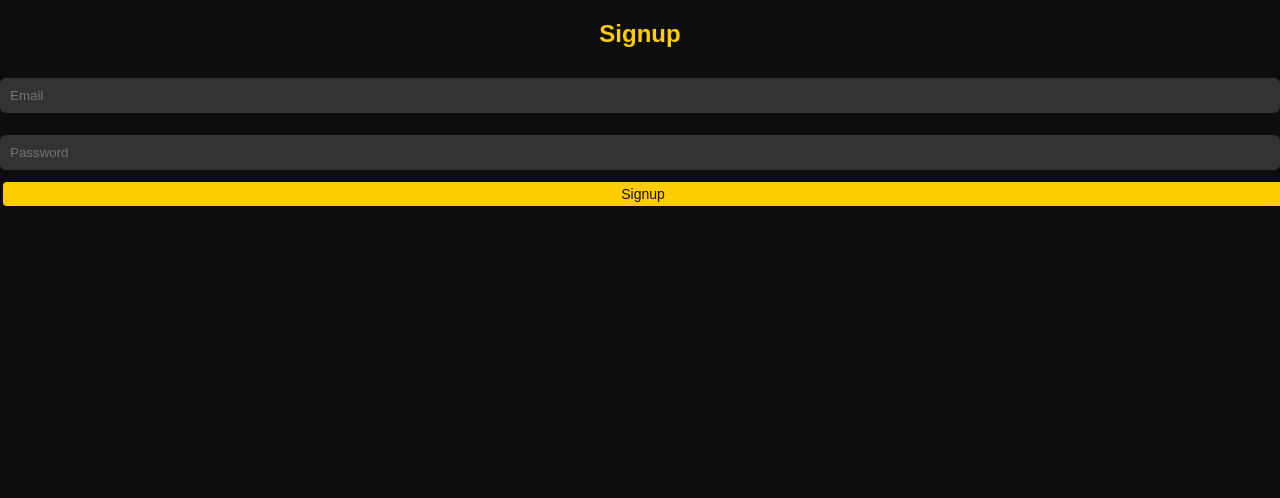
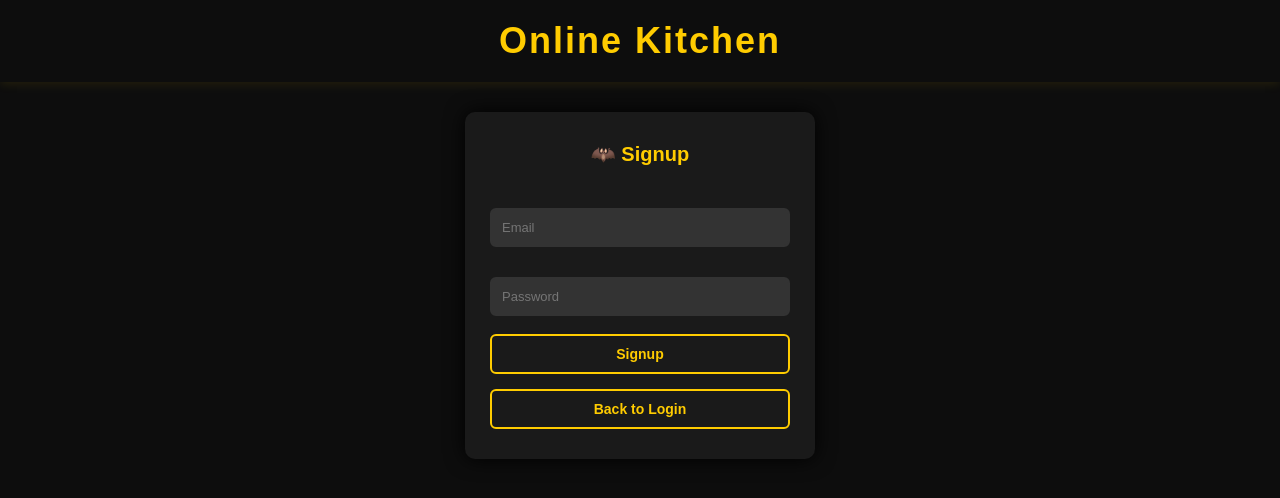
Before and after one commit to Sheshanathan/food-menu-app, a React (Vite) app: page /signup in a window 1280 px wide. Shown: the top 498 px of the page. Built offline with nearby package versions, Linux system fonts and the light colour scheme; no server answers.

Commit message:
modified styles

```diff
--- a/index.html
+++ b/index.html
@@ -1,4 +1,9 @@
 <!doctype html>
+<link
+  href="https://fonts.googleapis.com/css2?family=Bebas+Neue&family=Montserrat:wght@400;500;600&display=swap"
+  rel="stylesheet"
+/>
+
 <html lang="en">
   <head>
     <meta charset="UTF-8" />
--- a/src/pages/Login.jsx
+++ b/src/pages/Login.jsx
@@ -19,13 +19,28 @@ function Login() {
   };
 
   return (
-    <div>
-      <h2>Login</h2>
-      <input placeholder="Email" onChange={e => setEmail(e.target.value)} />
-      <input placeholder="Password" type="password" onChange={e => setPassword(e.target.value)} />
-      <button onClick={login}>Login</button>
-      <button type="button" className="link-btn" onClick={() => navigate("/signup")}>Create account</button>
-    </div>
+    <>
+      <h1 className="app-title">Online Kitchen</h1>
+      <div className="login-container">
+        <div className="login-card">
+          <h2>🦇 Login</h2>
+          <input
+            placeholder="Email"
+            type="email"
+            value={email}
+            onChange={e => setEmail(e.target.value)}
+          />
+          <input
+            placeholder="Password"
+            type="password"
+            value={password}
+            onChange={e => setPassword(e.target.value)}
+          />
+          <button onClick={login}>Login</button>
+          <button onClick={() => navigate("/signup")}>Signup</button>
+        </div>
+      </div>
+    </>
   );
 }
 
--- a/src/pages/Menu.jsx
+++ b/src/pages/Menu.jsx
@@ -96,18 +96,19 @@ function Menu() {
   };
 
   return (
-    <div className="container">
+    <>
+      <h1 className="app-title">Online Kitchen</h1>
+      <div className="container">
       <div className="card">
 
         {/* MENU SECTION */}
         <h2>Food Menu 🍽️</h2>
         {foods.map(food => (
-          <div key={food.id} style={{ marginBottom: "10px" }}>
-            <strong>{food.name}</strong> - ₹{food.price}
-            <button
-              style={{ marginLeft: "10px" }}
-              onClick={() => addToCart(food)}
-            >
+          <div key={food.id} className="menu-item-row">
+            <div>
+              <strong>{food.name}</strong> - ₹{food.price}
+            </div>
+            <button onClick={() => addToCart(food)}>
               Add
             </button>
           </div>
@@ -142,8 +143,9 @@ function Menu() {
   </div>
 ))}
 
-
-        <h3>Total Amount: ₹{totalAmount}</h3>
+        <div className="total-amount">
+          <h3>Total Amount: ₹{totalAmount}</h3>
+        </div>
 
         <input
           placeholder="Enter delivery location"
@@ -152,7 +154,7 @@ function Menu() {
         />
 
         <button
-          style={{ marginTop: "10px" }}
+          className="place-order-button"
           onClick={placeOrder}
           disabled={!location || cart.length === 0}
         >
@@ -160,7 +162,8 @@ function Menu() {
         </button>
 
       </div>
-    </div>
+      </div>
+    </>
   );
 }
 
--- a/src/pages/Signup.jsx
+++ b/src/pages/Signup.jsx
@@ -19,12 +19,16 @@ function Signup() {
   };
 
   return (
-    <div>
-      <h2>Signup</h2>
-      <input placeholder="Email" onChange={e => setEmail(e.target.value)} />
-      <input placeholder="Password" type="password" onChange={e => setPassword(e.target.value)} />
-      <button onClick={signup}>Signup</button>
-    </div>
+    <>
+      <h1 className="app-title">Online Kitchen</h1>
+      <div className="login-card">
+        <h2>🦇 Signup</h2>
+        <input placeholder="Email" onChange={e => setEmail(e.target.value)} />
+        <input placeholder="Password" type="password" onChange={e => setPassword(e.target.value)} />
+        <button onClick={signup}>Signup</button>
+        <button onClick={() => navigate("/login")}>Back to Login</button>
+      </div>
+    </>
   );
 }
 
--- a/src/styles.css
+++ b/src/styles.css
@@ -1,185 +1,132 @@
+/* ===== Reset & Body ===== */
 * {
   box-sizing: border-box;
-  font-family: Arial, sans-serif;
+  font-family: "Arial", sans-serif;
+  margin: 0;
+  padding: 0;
 }
 
 body {
+  background: #0d0d0d; /* dark background */
+  color: #fff;
+  font-family: "Gill Sans", "Arial", sans-serif;
   margin: 0;
-  background: #f4f6f8;
+  padding: 0;
 }
 
+/* ===== Container: Two-Column Layout ===== */
 .container {
-  width: 100%;
-  height: 100vh;
   display: flex;
   justify-content: center;
-  align-items: center;
+  gap: 20px;
+  padding: 20px;
+  flex-wrap: wrap; /* responsive */
+  position: relative;
 }
 
+/* ===== Card Styling ===== */
 .card {
-  background: white;
-  padding: 25px;
-  width: 320px;
-  border-radius: 8px;
-  box-shadow: 0 0 10px rgba(0,0,0,0.1);
+  background: #1a1a1a;
+  border-radius: 10px;
+  box-shadow: 0 0 20px #000;
+  padding: 20px;
+  flex: 1 1 350px;
+  max-width: 400px;
+  position: relative; /* for watermark */
 }
 
-.card h2 {
-  text-align: center;
-  margin-bottom: 20px;
+/* ===== Bat Watermark ===== */
+.card::before {
+  content: "🦇";
+  position: absolute;
+  font-size: 120px;
+  color: rgba(255, 204, 0, 0.05);
+  top: 20px;
+  left: 20px;
+  pointer-events: none;
 }
 
-input {
-  width: 100%;
-  padding: 10px;
-  margin-bottom: 12px;
-  border-radius: 5px;
-  border: 1px solid #ccc;
+/* ===== Headings ===== */
+h1 {
+  color: #ffcc00;
+  text-align: center;
+  font-size: 36px;
+  font-weight: bold;
+  margin: 0;
+  padding: 20px 0;
+  margin-bottom: 30px;
+  letter-spacing: 2px;
 }
 
-button {
-  width: 100%;
-  padding: 10px;
-  background: #ff5722;
-  color: white;
-  border: none;
-  border-radius: 5px;
-  cursor: pointer;
+.app-title {
+  position: sticky;
+  top: 0;
+  background: #0d0d0d;
+  z-index: 10;
+  box-shadow: 0 2px 10px rgba(255, 204, 0, 0.1);
 }
 
-button:hover {
-  background: #e64a19;
+h2, h3 {
+  color: #ffcc00;
+  text-align: center;
+  margin-bottom: 15px;
 }
 
-button:disabled {
-  background: #ccc;
-  cursor: not-allowed;
+/* ===== Menu Items ===== */
+.menu-item {
+  display: flex;
+  justify-content: space-between;
+  align-items: center;
+  background: #262626;
+  padding: 8px;
+  margin-bottom: 12px;
+  border-radius: 6px;
+  transition: all 0.2s ease;
 }
 
-/* Small link-like button used for secondary actions */
-.link-btn {
-  width: auto;
-  padding: 8px 10px;
-  background: transparent;
-  color: #ff5722;
-  border: 1px solid transparent;
+.menu-item-row {
+  display: flex;
+  justify-content: space-between;
+  align-items: center;
+  gap: 10px;
+  margin-bottom: 10px;
+  padding: 8px;
+  background: #262626;
   border-radius: 6px;
-  cursor: pointer;
-  text-decoration: underline;
-  font-weight: 600;
-}
-.link-btn:hover { background: rgba(255,87,34,0.06); }
-
-.link {
-  text-align: center;
-  margin-top: 10px;
-  color: #ff5722;
-  cursor: pointer;
 }
 
-.card button {
-  margin-right: 5px;
-  margin-top: 5px;
+.menu-item:hover {
+  background: #333;
+  transform: scale(1.02);
 }
+
+/* ===== Cart Items ===== */
 .cart-item {
   display: flex;
   justify-content: space-between;
   align-items: center;
+  background: #262626;
+  padding: 8px;
   margin-bottom: 10px;
+  border-radius: 6px;
+  transition: all 0.3s ease;
 }
 
-.cart-controls {
-  display: flex;
-  align-items: center;
+.cart-item:hover {
+  background: #333;
+  transform: scale(1.01);
 }
 
-.cart-controls button {
-  padding: 4px 8px;
-  margin: 0 3px;
-  font-size: 14px;
-  width: auto;
+.cart-item-added {
+  animation: fadeIn 0.4s;
 }
 
-.cart-controls span {
-  min-width: 20px;
-  text-align: center;
-  font-weight: bold;
+@keyframes fadeIn {
+  0% { opacity: 0; transform: translateX(-10px); }
+  100% { opacity: 1; transform: translateX(0); }
 }
 
-.remove-btn {
-  background: #ccc;
-  color: black;
-}
-
-/* General Reset */
-* {
-  box-sizing: border-box;
-  font-family: "Arial", sans-serif;
-}
-
-body {
-  margin: 0;
-  background: #0d0d0d; /* dark background */
-  color: #fff;
-}
-
-/* Container & Card */
-.container {
-  width: 100%;
-  min-height: 100vh;
-  display: flex;
-  justify-content: center;
-  align-items: flex-start;
-  padding: 20px;
-}
-
-.card {
-  background: #1a1a1a;
-  padding: 25px;
-  width: 400px;
-  border-radius: 10px;
-  box-shadow: 0 0 20px #000;
-}
-
-/* Headings */
-h2, h3 {
-  color: #ffcc00; /* batman yellow */
-  text-align: center;
-}
-
-/* Menu Items */
-.menu-item, .cart-item {
-  display: flex;
-  justify-content: space-between;
-  align-items: center;
-  margin-bottom: 12px;
-  padding: 8px;
-  border-radius: 6px;
-  background: #262626;
-}
-
-/* Buttons */
-button {
-  padding: 4px 8px;
-  margin: 0 3px;
-  font-size: 14px;
-  border: none;
-  border-radius: 4px;
-  cursor: pointer;
-  background: #ffcc00;
-  color: #0d0d0d;
-}
-
-button:hover {
-  background: #e6b800;
-}
-
-button:disabled {
-  background: #555;
-  cursor: not-allowed;
-}
-
-/* Cart controls */
+/* ===== Cart Controls ===== */
 .cart-controls {
   display: flex;
   align-items: center;
@@ -191,19 +138,190 @@ button:disabled {
   font-weight: bold;
 }
 
-/* Remove Button */
+/* ===== Buttons ===== */
+button {
+  padding: 4px 8px;
+  margin: 0 3px;
+  font-size: 14px;
+  border: 2px solid #ffcc00;
+  border-radius: 4px;
+  background: #1a1a1a;
+  color: #ffcc00;
+  cursor: pointer;
+  transition: all 0.2s ease;
+}
+
+button:hover:enabled {
+  background: #ffcc00;
+  color: #0d0d0d;
+  box-shadow: 0 0 8px #ffcc00;
+  animation: pulse 0.5s;
+}
+
+@keyframes pulse {
+  0% { transform: scale(1); }
+  50% { transform: scale(1.08); }
+  100% { transform: scale(1); }
+}
+
+button:disabled {
+  background: #555;
+  border-color: #888;
+  color: #888;
+  cursor: not-allowed;
+}
+
+/* ===== Remove Button ===== */
 .remove-btn {
   background: #ff3300;
   color: #fff;
+  border-color: #ff3300;
 }
 
-/* Input */
+.remove-btn:hover {
+  background: #ff4d4d;
+  box-shadow: 0 0 8px #ff4d4d;
+}
+
+/* ===== Total Amount ===== */
+.total-amount {
+  margin-top: 20px;
+  margin-bottom: 15px;
+  padding: 10px;
+  background: #262626;
+  border-radius: 6px;
+  text-align: center;
+}
+
+.total-amount h3 {
+  margin-bottom: 0;
+  font-size: 18px;
+}
+
+/* ===== Input ===== */
 input {
   width: 100%;
   padding: 10px;
-  margin-top: 10px;
+  margin-top: 15px;
+  margin-bottom: 0;
   border-radius: 6px;
   border: none;
   background: #333;
   color: #fff;
+  font-size: 14px;
 }
+
+/* ===== Place Order Button ===== */
+.place-order-button {
+  width: 100%;
+  margin-top: 15px;
+  padding: 10px;
+  border-radius: 6px;
+  border: 2px solid #ffcc00;
+  background: #1a1a1a;
+  color: #ffcc00;
+  font-weight: bold;
+  cursor: pointer;
+  font-size: 16px;
+  transition: all 0.2s ease;
+}
+
+.place-order-button:hover:enabled {
+  background: #ffcc00;
+  color: #0d0d0d;
+  box-shadow: 0 0 8px #ffcc00;
+}
+
+.place-order-button:disabled {
+  background: #555;
+  border-color: #888;
+  color: #888;
+  cursor: not-allowed;
+}
+
+/* ===== Login Card ===== */
+.login-container {
+  display: flex;
+  justify-content: center;
+  align-items: center;
+  min-height: calc(100vh - 150px);
+  padding: 20px;
+}
+
+.login-card {
+  background: #1a1a1a;
+  border-radius: 10px;
+  box-shadow: 0 0 20px #000;
+  padding: 30px 25px;
+  width: 100%;
+  max-width: 350px;
+  margin: 0 auto;
+  display: flex;
+  flex-direction: column;
+  align-items: center;
+  gap: 12px;
+  position: relative;
+  min-height: auto;
+}
+
+/* Heading */
+.login-card h2 {
+  color: #ffcc00;
+  margin-bottom: 15px;
+  font-size: 20px;
+}
+
+/* Input Fields */
+.login-card input {
+  width: 100%;
+  padding: 10px;
+  margin-bottom: 3px;
+  border-radius: 6px;
+  border: 2px solid #333;
+  background: #333;
+  color: #fff;
+  font-size: 13px;
+  transition: all 0.2s ease;
+}
+
+.login-card input:focus {
+  outline: none;
+  border-color: #ffcc00;
+  box-shadow: 0 0 8px rgba(255, 204, 0, 0.2);
+}
+
+/* Buttons (Login & Signup) */
+.login-card button {
+  width: 100%;
+  padding: 10px;
+  margin-top: 3px;
+  border-radius: 6px;
+  border: 2px solid #ffcc00;
+  background: #1a1a1a;
+  color: #ffcc00;
+  font-weight: bold;
+  cursor: pointer;
+  font-size: 14px;
+  transition: all 0.2s ease;
+}
+
+.login-card button:hover {
+  background: #ffcc00;
+  color: #0d0d0d;
+  box-shadow: 0 0 8px #ffcc00;
+}
+
+.login-card button:disabled {
+  background: #555;
+  border-color: #888;
+  color: #888;
+  cursor: not-allowed;
+}
+
+/* ===== Responsive ===== */
+@media(max-width: 800px) {
+  .container {
+    flex-direction: column;
+    align-items: center;
+  }
+}
```
